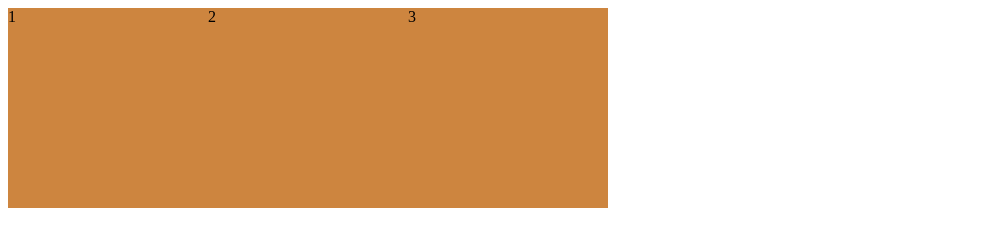
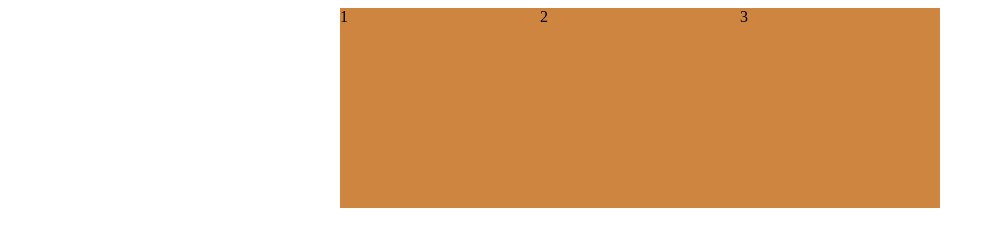
Before and after one commit to jglee-Cm7/scss-masterclass, a plain HTML site: page index.html in a window 1280 px wide. Shown: the whole page, without its empty margins (0-995 px from the left). Drawn offline with Linux system fonts and the light colour scheme.

Commit message:
#1.2 Main Axis and Cross Axis

```diff
--- a/styles.css
+++ b/styles.css
@@ -1,6 +1,21 @@
 .wrapper {
-  display: flex;
+  display: flex; /* defalt flex-direction: row */
+  justify-content: center;
+  align-items: stretch;
+  height: 50vh;
 }
+/*
+justify-center (main axis에서)
+- center : 중간으로
+- space-between : items 사이에 균일한 공간 부여
+- space-around : item 의 좌우에 균일한 마진 부여
+
+align-items (cross axis에서)
+- center : flex container 의 높이 안에서 중간으로
+- flex-start : children item의 높이만큼 위에서 아래로 (default 값)
+- flex-end : flex-start의 반대로
+- stretch : flex container 의 높이만큼 children item을 당겨버림. (children item 의 height가 없어야됨.)
+*/
 
 .box {
   width: 200px;
```
